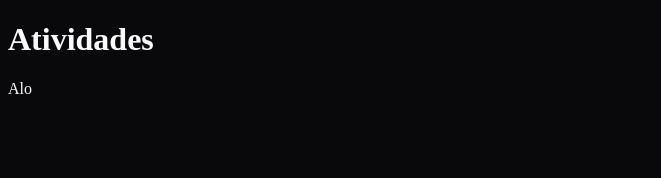
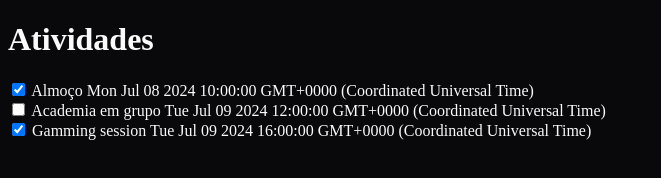
Before and after one commit to Paulo-Alvares/Plann.er-Prototype, a plain HTML site: page index.html in a window 1280 px wide. Shown: the whole page, without its empty margins (0-661 px from the left). Drawn offline with Linux system fonts and the light colour scheme.

Commit message:
feat: adding activity vector and making activity loading dynamic

```diff
--- a/index.html
+++ b/index.html
@@ -9,11 +9,6 @@
   <body>
     <h1>Atividades</h1>
     <section>
-      <div>
-        <input type="checkbox" />
-        <span>Academia em grupo</span>
-        <time>sábado, 18 de Abril às 08:00h</time>
-      </div>
     </section>
     <script src="script.js"></script>
   </body>
--- a/script.js
+++ b/script.js
@@ -1,6 +1,40 @@
-const criarItemDeAtividade = () => {
+const atividades = [
+  {
+    nome: "Almoço",
+    data: new Date("2024-07-08 10:00"),
+    finalizada: true,
+  },
+  {
+    nome: "Academia em grupo",
+    data: new Date("2024-07-09 12:00"),
+    finalizada: false,
+  },
+  {
+    nome: "Gamming session",
+    data: new Date("2024-07-09 16:00"),
+    finalizada: true,
+  },
+];
 
+const criarItemDeAtividade = (atividade) => {
+  let input = '<input type="checkbox" ';
+
+  if (atividade.finalizada) {
+    input += "checked";
+  }
+
+  input += ">";
+
+  return `
+  <div>
+    ${input}
+    <span>${atividade.nome}</span>
+    <time>${atividade.data}</time>
+  </div>
+  `;
 };
 
 const section = document.querySelector("section");
-section.innerHTML = "Alo";
+for (let atividade of atividades) {
+  section.innerHTML += criarItemDeAtividade(atividade);
+}
```
